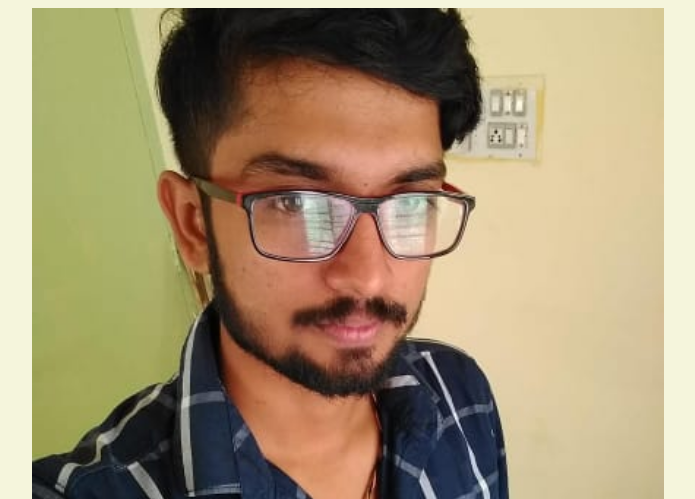
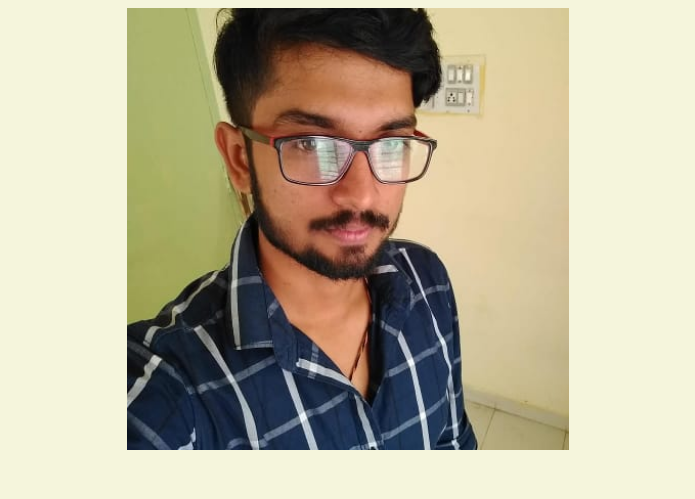
Before and after one commit to Prasha1nt2/Prasha1nt2.github.io, a plain HTML site: page index.html in a window 1280 px wide. Shown: the top 499 px of the page, without its empty margins (292-987 px from the left). Drawn offline with Linux system fonts and the light colour scheme.

Commit message:
Update index.html

```diff
--- a/index.html
+++ b/index.html
@@ -15,7 +15,7 @@
   </header>
 
   <body>
-    <img src="images/pk.jpg" width="50%" alt="pk">
+    <img src="images/pk.jpg" width="35%" alt="pk">
     <h1> Prashant Kumar Portal</h1>
     <h2> About Me</h2>
     <p> I am 3rd year Engineering student at Acharya Institute of technology, Banglore</p>
```
